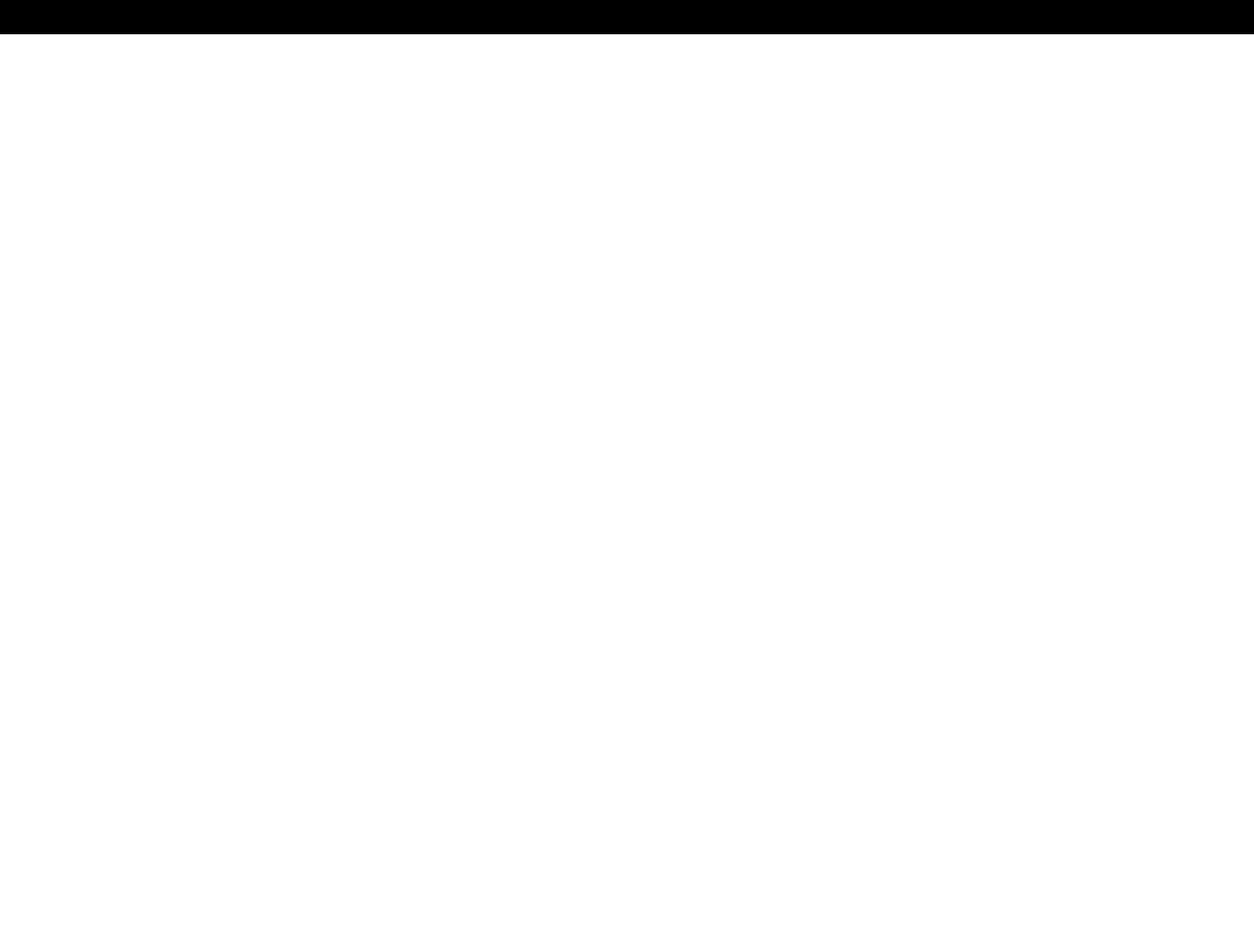
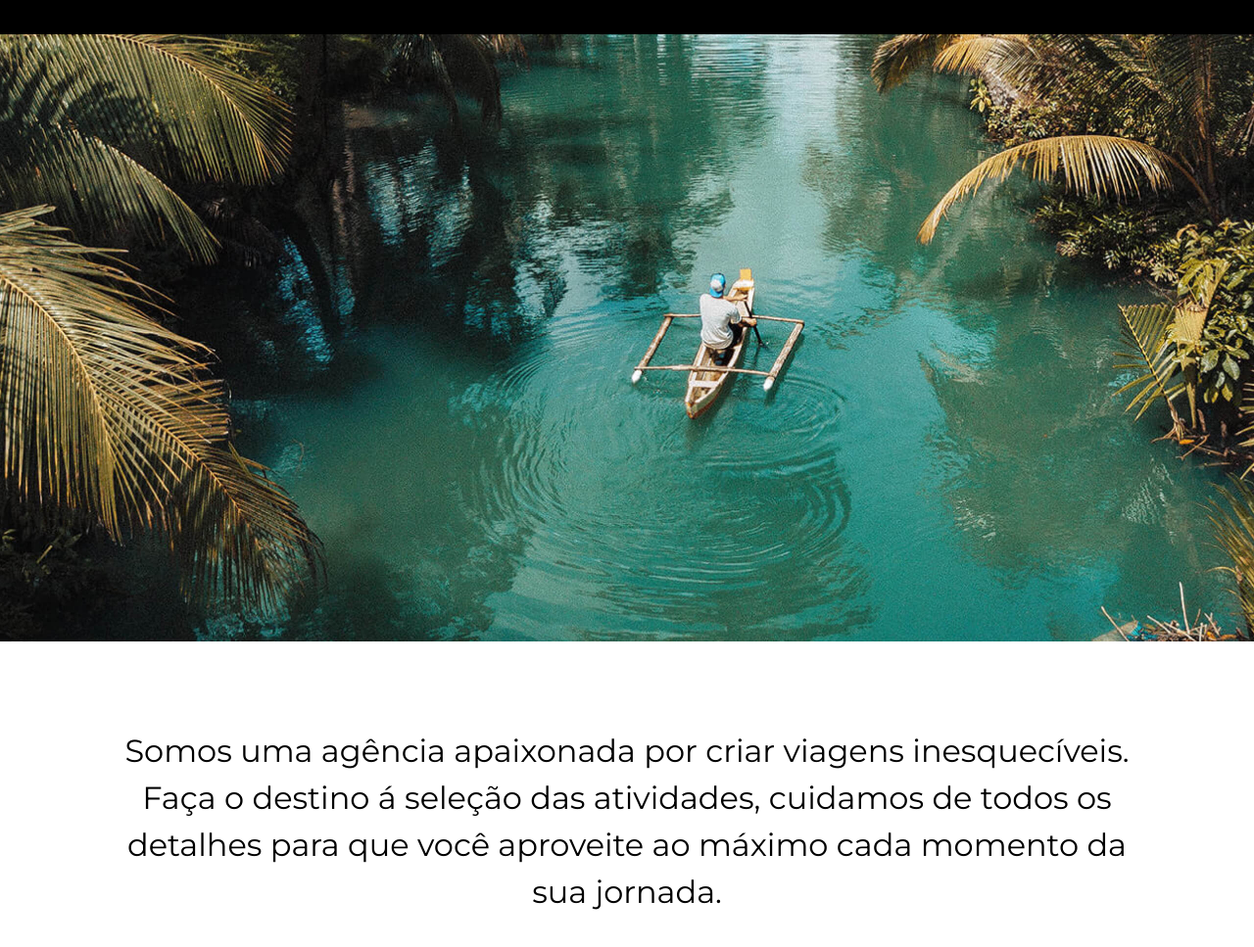
Before and after one commit to MichellFranca/empresa-viagens, a plain HTML site: page index.html in a window 1280 px wide. Shown: the part 105-1072 px from the top of the page at 98% size. Before the commit the page ends 800 px from the top, so only its background shows below. Drawn offline with Linux system fonts and the light colour scheme.

Commit message:
adicionando imagens

```diff
--- /dev/null
+++ b/css/hero.css
@@ -0,0 +1,46 @@
+.hero-img {
+  height: 400px; /*aqui estamos deixando a altura para a imagem que estou usando para imagem de fundo*/
+  width: 100%; /*aqui estamos deixando cem porcento da imagem*/
+  background-image: url("../img/hero-mobile.jpg"); /*aqui estamos usando a imagem como imagem de fundo*/
+  background-repeat: no-repeat; /*aqui não deixaremos a imagem se repetir caso a tela seja maior*/
+  background-size: cover; /*aqui estamos ddeixando a imagem para ocupar toda a página com a responsividade*/
+}
+
+.hero h2 {
+  padding: 88px 24px;
+  margin: 0px;
+  font-weight: var(--text-weight);
+  font-size: 20px;
+  line-height: 1.5;
+  text-align: center;
+}
+
+@media screen and (min-width: 768px) {
+  .hero-img {
+    height: 620px;
+    background: url(../img/hero-tablet.jpg) no-repeat;
+    background-size: cover;
+  }
+  .hero h2 {
+    padding: 88px 60px;
+    font-size: 32px;
+  }
+}
+
+@media screen and (min-width: 1024px) {
+  .hero-img {
+    height: 620px;
+    background: url(../img/hero-desktop.jpg) no-repeat;
+    background-size: cover;
+  }
+  .hero h2 {
+    padding: 88px 120px;
+    font-size: 32px;
+  }
+}
+
+@media screen and (min-width: 1536px) {
+  .hero h2 {
+    padding: 88px 128px;
+  }
+}
--- a/css/style.css
+++ b/css/style.css
@@ -1,2 +1,4 @@
 @import url(global.css);
 @import url(header.css);
+@import url(hero.css);
+@import url(offers.css);
--- a/index.html
+++ b/index.html
@@ -52,5 +52,13 @@
         </nav>
       </div>
     </header>
+    <section class="hero">
+      <div class="hero-img"></div>
+      <h2>
+        Somos uma agência apaixonada por criar viagens inesquecíveis. Faça o
+        destino á seleção das atividades, cuidamos de todos os detalhes para que
+        você aproveite ao máximo cada momento da sua jornada.
+      </h2>
+    </section>
   </body>
 </html>
```
Also changed, not shown: css/offers.css (added), img/hero-desktop.jpg (added), img/hero-mobile.jpg (added), img/hero-tablet.jpg (added).
